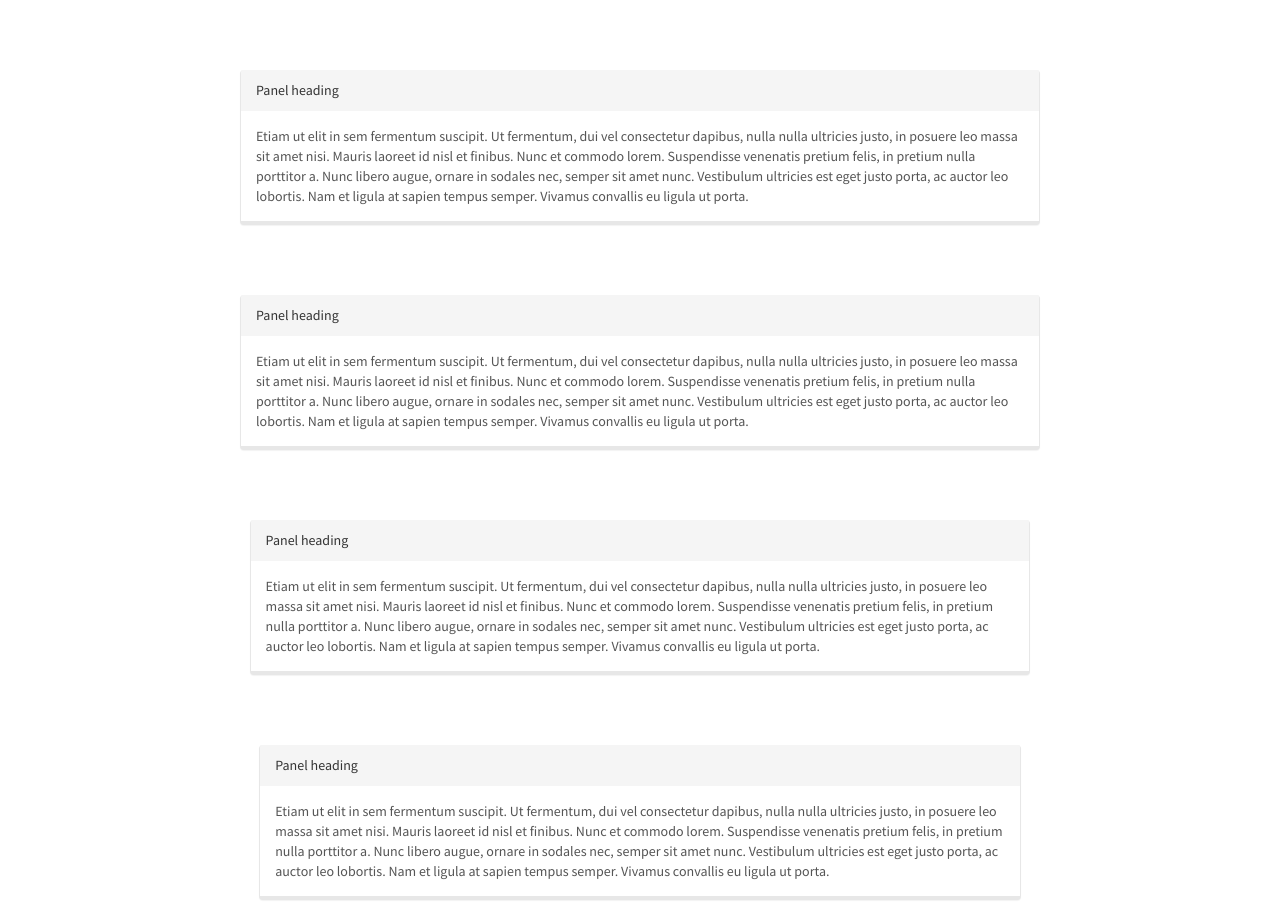
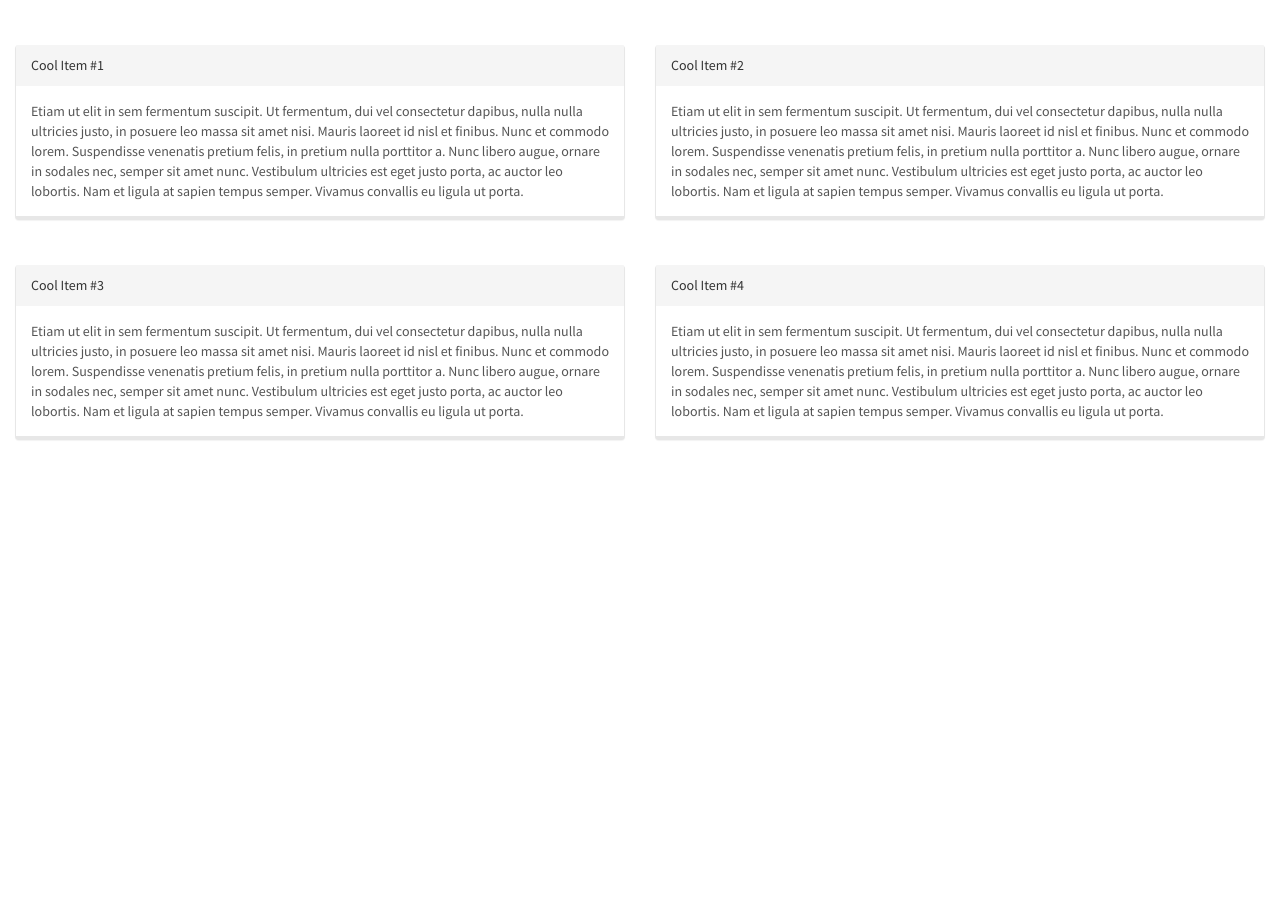
Before and after one commit to Markliebs/resume, a PHP site: page / in a window 1280 px wide. Shown: the part 54-974 px from the top of the page. After the commit the page ends 494 px from the top, so only its background shows below. Run offline with PHP 8.4, Linux system fonts and the light colour scheme.

Commit message:
Tweaking layout and animations

```diff
--- a/assets/css/style.css
+++ b/assets/css/style.css
@@ -1,11 +1,11 @@
-#slowFade {
+#slowSlide {
   -webkit-animation-duration: 5s;
 
 }
 
 .resPanel {
-margin-right: 10%;
+margin-top: 25px;
+/*margin-right: 10%;
 margin-left: 10%;
-margin-top: 50px;
-width: 80%;
+width: 80%;*/
 }
--- a/resume.html
+++ b/resume.html
@@ -11,8 +11,9 @@
     <body>
 
 
-        <div class="animated slideInUp" id="slowFade">
-            <div class="animated fadeIn" id="slowFade">
+        <div class="animated slideInUp" id="slowSlide">
+            <div class="animated fadeIn" id="slowSlide">
+                <div class="animated zoomIn" id="slowSlide">
                     <nav class="navbar navbar-default">
                         <div class="container-fluid">
                             <div class="navbar-header">
@@ -36,14 +37,16 @@
                         </div>
                 </div>
             </div>
+        </div>
         </nav>
 
-        <div class="col-lg-12">
-            <div class="animated slideInLeft" id="slowFade">
-                <div class="animated fadeIn" id="slowFade">
+        <div class="col-lg-6 col-med-12 col-sm-12 col-xs-12">
+            <div class="animated slideInLeft" id="slowSlide">
+                <div class="animated fadeIn" id="slowSlide">
+                    <div class="animated zoomIn" id="slowSlide">
                         <div class="resPanel">
                             <div class="panel panel-default resPanel">
-                            <div class="panel-heading">Panel heading</div>
+                                <div class="panel-heading">Cool Item #1</div>
                                 <div class="panel-body">
                                     Etiam ut elit in sem fermentum suscipit. Ut fermentum, dui vel consectetur dapibus, nulla nulla ultricies justo, in posuere
                                     leo massa sit amet nisi. Mauris laoreet id nisl et finibus. Nunc et commodo lorem. Suspendisse
@@ -56,13 +59,15 @@
                     </div>
                 </div>
             </div>
+        </div>
 
-        <div class="col-lg-12">
-            <div class="animated slideInRight" id="slowFade">
-                <div class="animated fadeIn" id="slowFade">
+        <div class="col-lg-6 col-med-12 col-sm-12 col-xs-12">
+            <div class="animated slideInRight" id="slowSlide">
+                <div class="animated fadeIn" id="slowSlide">
+                    <div class="animated zoomIn" id="slowSlide">
                         <div class="resPanel">
                             <div class="panel panel-default resPanel">
-                            <div class="panel-heading">Panel heading</div>
+                                <div class="panel-heading">Cool Item #2</div>
                                 <div class="panel-body">
                                     Etiam ut elit in sem fermentum suscipit. Ut fermentum, dui vel consectetur dapibus, nulla nulla ultricies justo, in posuere
                                     leo massa sit amet nisi. Mauris laoreet id nisl et finibus. Nunc et commodo lorem. Suspendisse
@@ -74,13 +79,16 @@
                         </div>
                     </div>
                 </div>
+            </div>
+        </div>
 
-            <div class="col-lg-12">
-                <div class="animated slideInLeft" id="slowFade">
-                    <div class="animated fadeIn" id="slowFade">
+        <div class="col-lg-6 col-med-12 col-sm-12 col-xs-12">
+            <div class="animated slideInLeft" id="slowSlide">
+                <div class="animated fadeIn" id="slowSlide">
+                    <div class="animated zoomIn" id="slowSlide">
                         <div class="resPanel">
                             <div class="panel panel-default resPanel">
-                                <div class="panel-heading">Panel heading</div>
+                                <div class="panel-heading">Cool Item #3</div>
                                 <div class="panel-body">
                                     Etiam ut elit in sem fermentum suscipit. Ut fermentum, dui vel consectetur dapibus, nulla nulla ultricies justo, in posuere
                                     leo massa sit amet nisi. Mauris laoreet id nisl et finibus. Nunc et commodo lorem. Suspendisse
@@ -92,26 +100,29 @@
                         </div>
                     </div>
                 </div>
+            </div>
+        </div>
 
-                <div class="col-lg-12">
-                    <div class="animated slideInRight" id="slowFade">
-                        <div class="animated fadeIn" id="slowFade">
+        <div class="col-lg-6 col-med-12 col-sm-12 col-xs-12">
+            <div class="animated slideInRight" id="slowSlide">
+                <div class="animated fadeIn" id="slowSlide">
+                    <div class="animated zoomIn" id="slowSlide">
                         <div class="resPanel">
                             <div class="panel panel-default resPanel">
-                                    <div class="panel-heading">Panel heading</div>
+                                <div class="panel-heading">Cool Item #4</div>
                                 <div class="panel-body">
                                     Etiam ut elit in sem fermentum suscipit. Ut fermentum, dui vel consectetur dapibus, nulla nulla ultricies justo, in posuere
-                                        leo massa sit amet nisi. Mauris laoreet id nisl et finibus. Nunc et commodo lorem.
-                                        Suspendisse venenatis pretium felis, in pretium nulla porttitor a. Nunc libero augue,
-                                        ornare in sodales nec, semper sit amet nunc. Vestibulum ultricies est eget justo
-                                        porta, ac auctor leo lobortis. Nam et ligula at sapien tempus semper. Vivamus convallis
-                                        eu ligula ut porta.
+                                    leo massa sit amet nisi. Mauris laoreet id nisl et finibus. Nunc et commodo lorem. Suspendisse
+                                    venenatis pretium felis, in pretium nulla porttitor a. Nunc libero augue, ornare in sodales
+                                    nec, semper sit amet nunc. Vestibulum ultricies est eget justo porta, ac auctor leo lobortis.
+                                    Nam et ligula at sapien tempus semper. Vivamus convallis eu ligula ut porta.
                                 </div>
                             </div>
                         </div>
                     </div>
                 </div>
-
+            </div>
+        </div>
     </body>
 
     </html>
```
Lines whose indentation alone changed are shown as unchanged.
